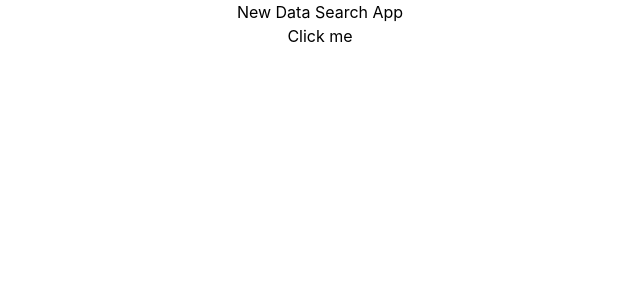
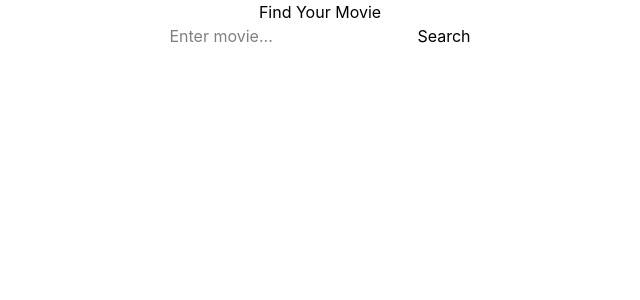
Before and after one commit to sashapervykh/rss-react-2026, a React (Vite) app in the folder frontend/: page / in a window 1280 px wide. Shown: the top 300 px of the page, without its empty margins (320-960 px from the left). Built offline with nearby package versions, Linux system fonts and the light colour scheme.

Commit message:
feat: add search form to the page

```diff
--- a/frontend/src/app/App.tsx
+++ b/frontend/src/app/App.tsx
@@ -1,9 +1,7 @@
-import Button from "../shared/ui/Button/Button"
+import { Home } from "../pages/Home/Home"
 
 function App() {
-  return (<>New Data Search App
-    <Button text="Click me" handleClick={() => console.log('Button clicked')} />
-  </>)
+  return <Home />
 }
 
 export default App
--- /dev/null
+++ b/frontend/src/features/search/constants/storageKey.ts
@@ -0,0 +1 @@
+export const STORAGE_KEY = 'query'
--- a/frontend/src/features/search/ui/SearchForm.tsx
+++ b/frontend/src/features/search/ui/SearchForm.tsx
@@ -1,6 +1,6 @@
-import { Component, ChangeEvent, FormEvent } from 'react';
-
-const STORAGE_KEY = 'search-query';
+import { Component, type ChangeEvent, type SubmitEvent } from 'react';
+import Button from '../../../shared/ui/Button/Button';
+import { STORAGE_KEY } from '../constants/storageKey';
 
 interface SearchFormProps {
     onSearch: (query: string) => void;
@@ -10,12 +10,10 @@ interface SearchFormState {
     query: string;
 }
 
-class SearchForm extends Component<SearchFormProps, SearchFormState> {
+export class SearchForm extends Component<SearchFormProps, SearchFormState> {
     constructor(props: SearchFormProps) {
         super(props);
-
         const savedQuery = localStorage.getItem(STORAGE_KEY) ?? '';
-
         this.state = {
             query: savedQuery,
         };
@@ -30,7 +28,7 @@ class SearchForm extends Component<SearchFormProps, SearchFormState> {
         this.setState({ query: e.target.value });
     };
 
-    handleSubmit = (e: FormEvent<HTMLFormElement>): void => {
+    handleSubmit = (e: SubmitEvent<HTMLFormElement>): void => {
         e.preventDefault();
 
         const trimmed = this.state.query.trim();
@@ -52,12 +50,10 @@ class SearchForm extends Component<SearchFormProps, SearchFormState> {
                     type="text"
                     value={query}
                     onChange={this.handleChange}
-                    placeholder="Search movies..."
+                    placeholder="Enter movie..."
                 />
-                <button type="submit">Search</button>
+                <Button type='submit' text="Search" />
             </form>
         );
     }
 }
-
-export default SearchForm;
--- /dev/null
+++ b/frontend/src/pages/Home/Home.tsx
@@ -0,0 +1,21 @@
+import { Component } from "react";
+import { SearchForm } from "../../features/search/ui/SearchForm";
+import type { MovieType } from "../../entities/movie/model/MovieType";
+
+interface State {
+    movies: MovieType[];
+}
+
+
+export class Home extends Component<undefined, State> {
+    constructor(props: undefined) {
+        super(props)
+        this.state = { movies: [] }
+    }
+    render() {
+        return <>
+            <h1>Find Your Movie</h1>
+            <SearchForm onSearch={(query: string) => console.log(query)} />
+        </>
+    }
+}
--- a/frontend/src/shared/ui/Button/Button.tsx
+++ b/frontend/src/shared/ui/Button/Button.tsx
@@ -3,7 +3,7 @@ import { Component, type MouseEventHandler } from 'react';
 type ButtonProps = {
   text: string;
   type?: 'button' | 'submit' | 'reset';
-  handleClick: MouseEventHandler<HTMLButtonElement>;
+  handleClick?: MouseEventHandler<HTMLButtonElement>;
 };
 
 class Button extends Component<ButtonProps> {
```
